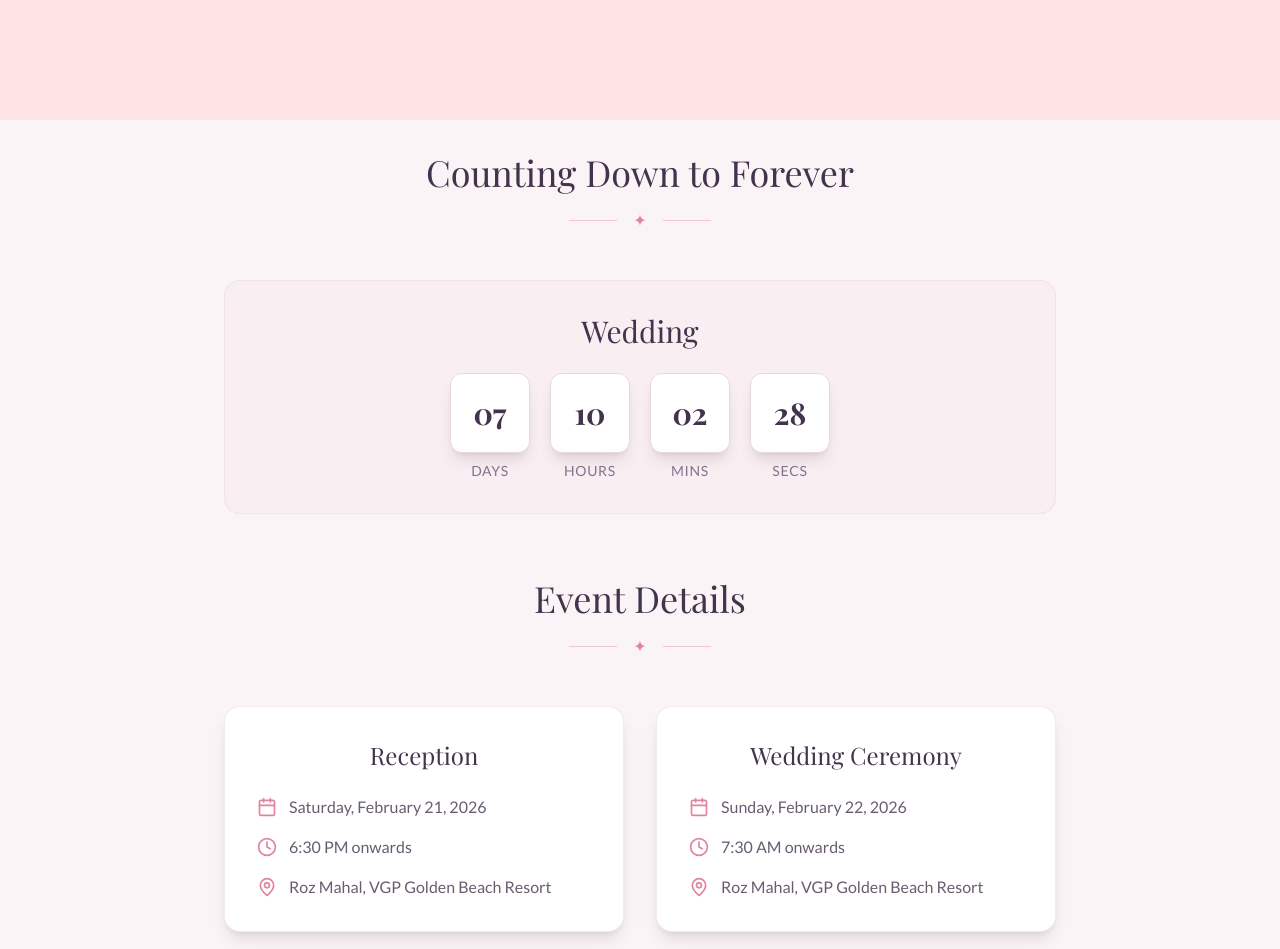
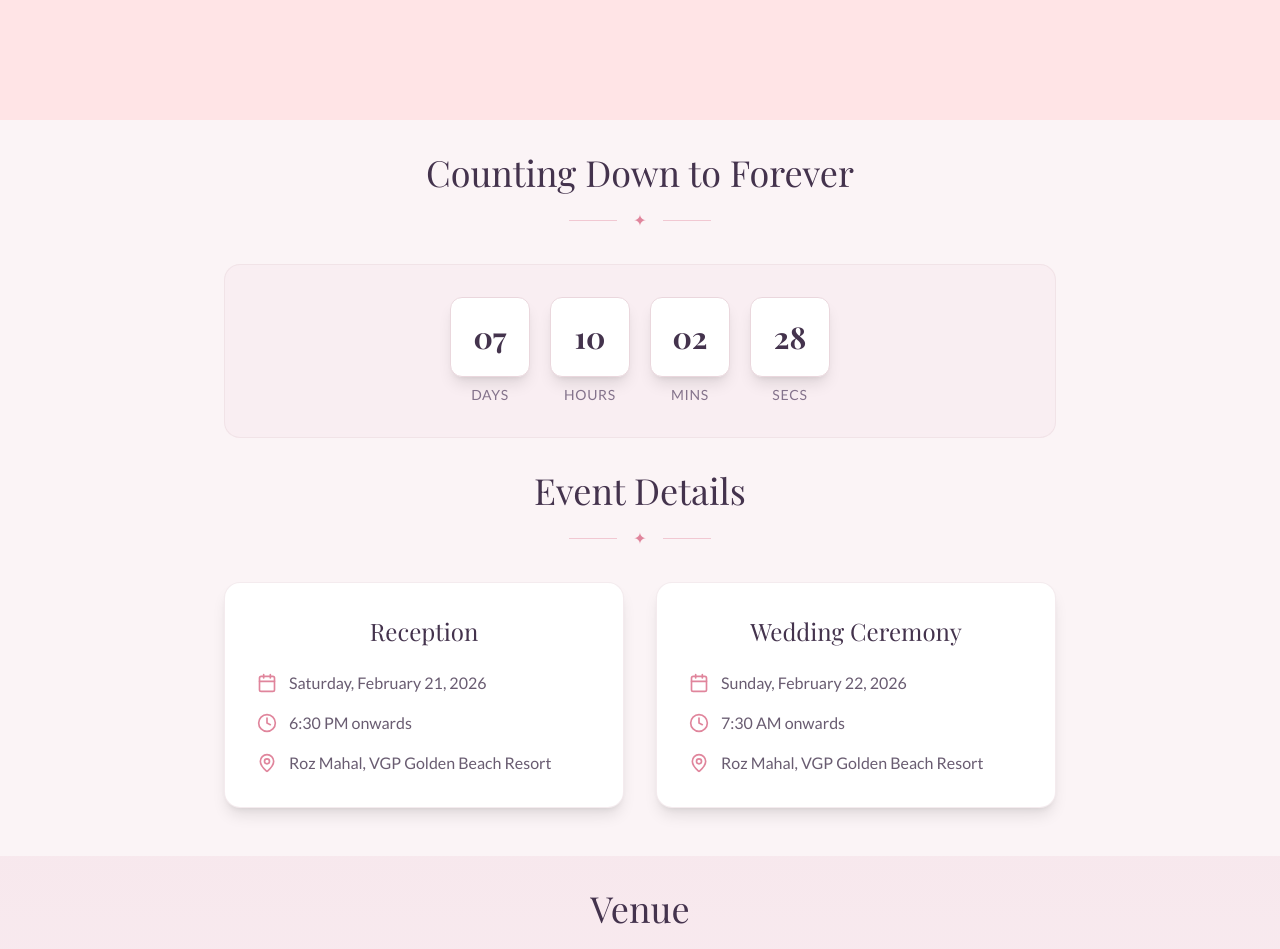
Before and after one commit to swathy1005/wedding_Website, a React (Vite) app: page / in a window 1280 px wide. Shown: the part 680-1629 px from the top of the page. Built offline with nearby package versions, Linux system fonts and the light colour scheme; the HTML template or start-up script is replaced by a standard one; a web font is replaced by a local one.

Commit message:
add edits

```diff
--- a/src/components/wedding/CountdownSection.tsx
+++ b/src/components/wedding/CountdownSection.tsx
@@ -45,7 +45,7 @@ const CountdownTimer = ({ target, title, emoji }: { target: Date; title: string;
   return (
     <div className="bg-secondary/50 backdrop-blur-sm rounded-2xl p-8 text-center border border-border/50">
       {/* <span className="text-3xl mb-2 block">{emoji}</span> */}
-      <h3 className="font-serif text-2xl md:text-3xl text-foreground mb-6">{title}</h3>
+      {/* <h3 className="font-serif text-2xl md:text-3xl text-foreground mb-6">{title}</h3> */}
       <div className="flex justify-center gap-3 md:gap-5">
         <TimeUnit value={time.days} label="Days" />
         <TimeUnit value={time.hours} label="Hours" />
@@ -57,12 +57,12 @@ const CountdownTimer = ({ target, title, emoji }: { target: Date; title: string;
 };
 
 const CountdownSection = () => (
-  <section id="countdown" className="py-8 px-4 bg-background">
+  <section id="countdown" className="pb-4 pt-8 px-4 bg-background">
     <div className="container mx-auto max-w-4xl">
       <h2 className="font-serif text-3xl md:text-4xl text-center text-foreground mb-4">
         Counting Down to Forever
       </h2>
-      <div className="flex items-center justify-center gap-4 mb-12">
+      <div className="flex items-center justify-center gap-4 mb-8">
         <div className="h-px w-12 bg-primary/40" />
         <span className="text-primary">✦</span>
         <div className="h-px w-12 bg-primary/40" />
--- a/src/components/wedding/EventDetailsSection.tsx
+++ b/src/components/wedding/EventDetailsSection.tsx
@@ -20,12 +20,12 @@ const events = [
 ];
 
 const EventDetailsSection = () => (
-  <section id="events" className="py-8 px-4 bg-background">
+  <section id="events" className="pt-4 pb-12 px-4 bg-background">
     <div className="container mx-auto max-w-4xl">
       <h2 className="font-serif text-3xl md:text-4xl text-center text-foreground mb-4">
         Event Details
       </h2>
-      <div className="flex items-center justify-center gap-4 mb-12">
+      <div className="flex items-center justify-center gap-4 mb-8">
         <div className="h-px w-12 bg-primary/40" />
         <span className="text-primary">✦</span>
         <div className="h-px w-12 bg-primary/40" />
```
